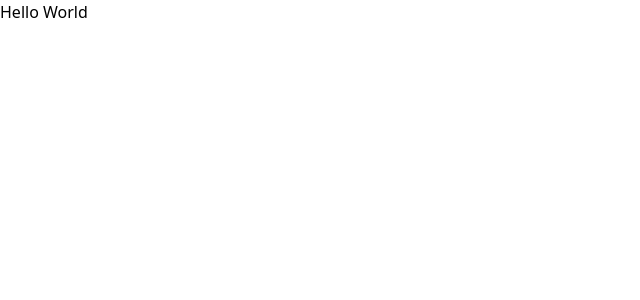
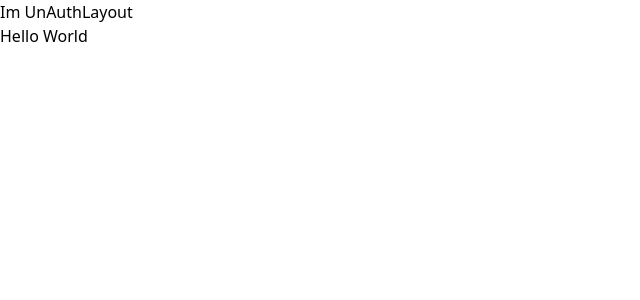
Before and after one commit to blazer030/admin-panel, a Next.js app: page / in a window 1280 px wide. Shown: the top 300 px of the page, without its empty margins (0-640 px from the left). Built offline with nearby package versions, Linux system fonts and the light colour scheme.

Commit message:
add layout

```diff
--- /dev/null
+++ b/src/app/(login)/layout.tsx
@@ -0,0 +1,16 @@
+import React from "react";
+
+interface UnAuthLayoutProps {
+    children: React.ReactNode;
+}
+
+const UnAuthLayout: React.FC<UnAuthLayoutProps> = ({ children }) => {
+    return (
+        <div>
+            Im UnAuthLayout
+            {children}
+        </div>
+    );
+}
+
+export default UnAuthLayout;
```
